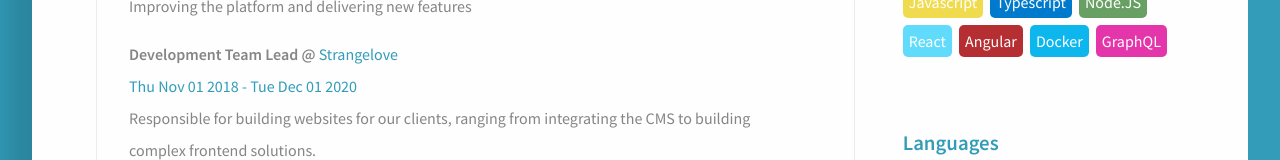
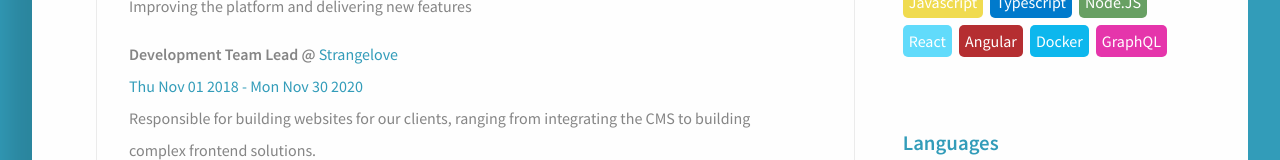
Before and after one commit to hoogeveen/resume-generator-react, a React (Vite) app: page / in a window 1280 px wide. Shown: the part 548-708 px from the top of the page. Built offline with nearby package versions, Linux system fonts and the light colour scheme.

Commit message:
fix date validation

```diff
--- a/src/data.ts
+++ b/src/data.ts
@@ -54,7 +54,7 @@ export const data: ProfileData  = {
             },
             date: {
                 start: new Date('2018-11-01'),
-                end: new Date('2020-11-31')
+                end: new Date('2020-11-30')
             }
         },
         {
```
Also changed, not shown: 1 other file (tests, documents, lock files or other folders).
